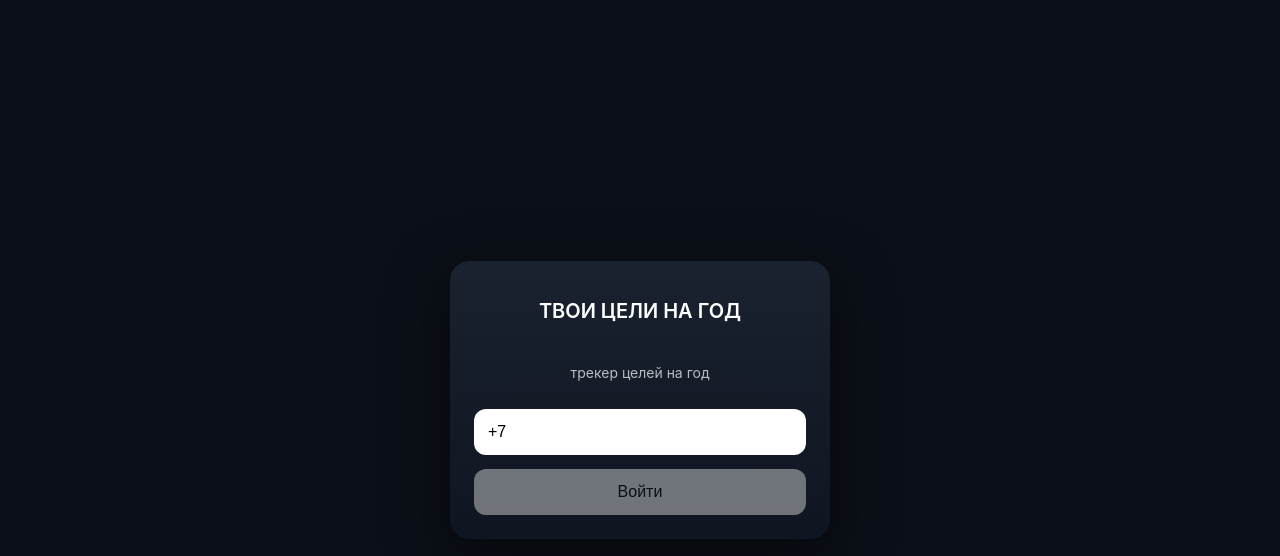
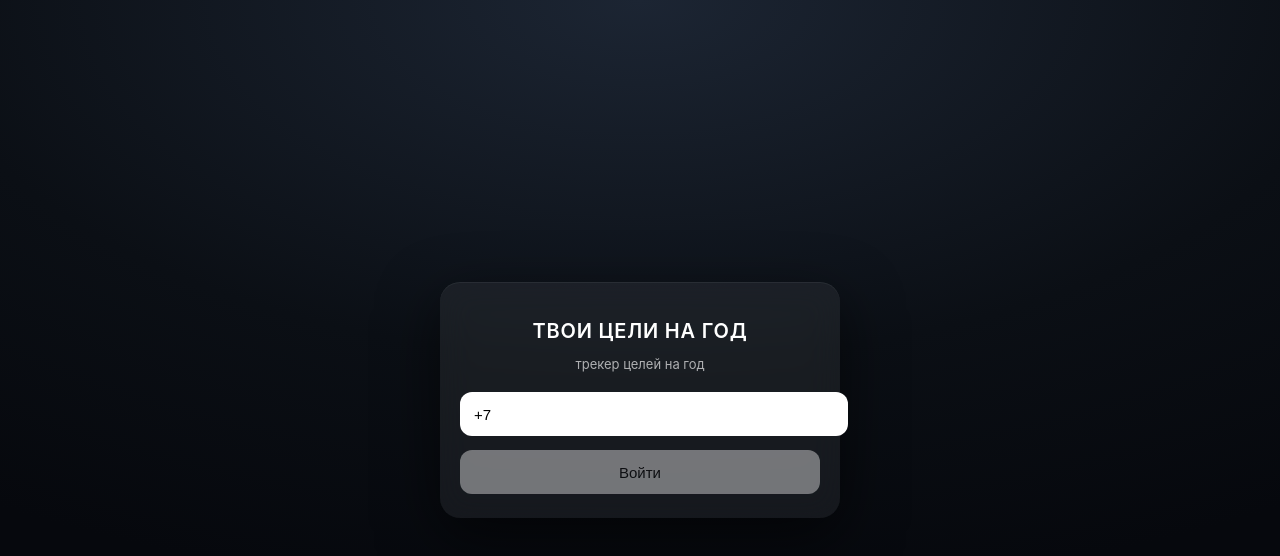
Before and after one commit to Ulibaykin/goals-2026, a Next.js app: page / in a window 1280 px wide. Shown: the top 556 px of the page. Built offline with nearby package versions, Linux system fonts and the light colour scheme.

Commit message:
Update auth.module.css

```diff
--- a/app/auth.module.css
+++ b/app/auth.module.css
@@ -1,182 +1,226 @@
-/* RESET + SAFE BASE */
-* {
-  box-sizing: border-box;
-  -webkit-tap-highlight-color: transparent;
-}
+/* ===============================
+   SAFE BASE (CSS MODULES FRIENDLY)
+   =============================== */
 
-html,
-body {
-  margin: 0;
-  padding: 0;
-  height: 100%;
-  background: #0b0f17;
-  font-family: -apple-system, BlinkMacSystemFont, 'Segoe UI',
-    Roboto, Helvetica, Arial, sans-serif;
-  color: #fff;
-}
-
-/* WRAPPER */
 .wrapper {
-  min-height: 100svh;
+  min-height: 100vh;
   display: flex;
   align-items: center;
   justify-content: center;
-  padding:
-    env(safe-area-inset-top)
-    env(safe-area-inset-right)
-    env(safe-area-inset-bottom)
-    env(safe-area-inset-left);
+
+  box-sizing: border-box;
+  -webkit-tap-highlight-color: transparent;
+
+  background: radial-gradient(
+    1200px 600px at top,
+    #1c2533 0%,
+    #0b0f15 60%,
+    #06080d 100%
+  );
+
+  font-family: -apple-system, BlinkMacSystemFont, "Segoe UI",
+    Roboto, Inter, Helvetica, Arial, sans-serif;
+
+  padding: 16px;
 }
 
-/* CARD */
+/* ===============================
+   CARD
+   =============================== */
+
 .card {
   width: 100%;
-  max-width: 380px;
-  background: linear-gradient(180deg, #1a2230, #0f1520);
+  max-width: 360px;
+
+  background: rgba(255, 255, 255, 0.06);
+  backdrop-filter: blur(16px);
+  -webkit-backdrop-filter: blur(16px);
+
   border-radius: 20px;
-  padding: 24px;
-  box-shadow: 0 20px 60px rgba(0, 0, 0, 0.5);
+  padding: 24px 20px;
+
+  box-shadow:
+    0 20px 60px rgba(0, 0, 0, 0.6),
+    inset 0 1px 0 rgba(255, 255, 255, 0.06);
+
+  color: #ffffff;
 }
 
-/* CENTER BLOCKS */
-.center {
-  display: flex;
-  flex-direction: column;
-  align-items: center;
-  gap: 14px;
+/* ===============================
+   TYPOGRAPHY
+   =============================== */
+
+.title {
   text-align: center;
-}
-
-/* TEXT */
-.title {
   font-size: 20px;
   font-weight: 600;
+  letter-spacing: 0.04em;
+  margin-bottom: 6px;
 }
 
 .subtitle {
-  font-size: 14px;
-  opacity: 0.7;
+  text-align: center;
+  font-size: 13px;
+  opacity: 0.65;
+  margin-bottom: 20px;
 }
 
-/* INPUTS */
-.input,
-textarea {
+/* ===============================
+   INPUTS & BUTTONS
+   =============================== */
+
+.input {
   width: 100%;
+  height: 44px;
+
   border-radius: 12px;
-  padding: 14px;
   border: none;
   outline: none;
-  font-size: 16px;
-  appearance: none;
-  -webkit-appearance: none;
+
+  padding: 0 14px;
+  font-size: 15px;
+
+  background: #ffffff;
+  color: #000000;
+
+  margin-bottom: 14px;
 }
 
-textarea {
-  resize: none;
-  min-height: 90px;
+.input::placeholder {
+  color: #888;
 }
 
-/* BUTTONS */
-.button,
-button {
+.button {
   width: 100%;
+  height: 44px;
+
   border-radius: 12px;
-  padding: 14px;
   border: none;
-  font-size: 16px;
+  cursor: pointer;
+
+  font-size: 15px;
   font-weight: 500;
+
   background: #ffffff;
-  color: #000;
-  cursor: pointer;
-  appearance: none;
-  -webkit-appearance: none;
+  color: #000000;
+
+  transition: transform 0.15s ease, opacity 0.15s ease;
 }
 
-button:disabled {
+.button:active {
+  transform: scale(0.97);
+}
+
+.button:disabled {
   opacity: 0.4;
   cursor: default;
 }
 
-/* SHAKE */
+/* ===============================
+   STEPS ANIMATION
+   =============================== */
+
+.step {
+  transition: opacity 0.3s ease, transform 0.3s ease;
+}
+
+.active {
+  opacity: 1;
+  transform: translateY(0);
+}
+
+.hidden {
+  opacity: 0;
+  transform: translateY(12px);
+  pointer-events: none;
+  position: absolute;
+}
+
+/* ===============================
+   SHAKE (ERROR)
+   =============================== */
+
+@keyframes shake {
+  0% { transform: translateX(0); }
+  25% { transform: translateX(-4px); }
+  50% { transform: translateX(4px); }
+  75% { transform: translateX(-4px); }
+  100% { transform: translateX(0); }
+}
+
 .shake {
   animation: shake 0.4s;
 }
 
-@keyframes shake {
-  0% { transform: translateX(0); }
-  25% { transform: translateX(-6px); }
-  50% { transform: translateX(6px); }
-  75% { transform: translateX(-4px); }
-  100% { transform: translateX(0); }
-}
+/* ===============================
+   GOALS LIST
+   =============================== */
 
-/* GOALS LIST */
 .goalCard {
-  background: rgba(255, 255, 255, 0.05);
+  background: rgba(255, 255, 255, 0.06);
   border-radius: 14px;
   padding: 14px;
   margin-bottom: 12px;
-  cursor: pointer;
 }
 
-.goalHeader {
-  display: flex;
-  justify-content: space-between;
-  align-items: center;
-  margin-bottom: 6px;
+.goalTitle {
+  font-size: 14px;
+  font-weight: 500;
+  margin-bottom: 4px;
 }
 
-.goalDesc {
-  font-size: 13px;
+.goalDescription {
+  font-size: 12px;
   opacity: 0.7;
+
   display: -webkit-box;
   -webkit-line-clamp: 2;
   -webkit-box-orient: vertical;
   overflow: hidden;
 }
 
-/* PROGRESS */
-.progress {
+/* ===============================
+   PROGRESS
+   =============================== */
+
+.progressBar {
   height: 6px;
-  background: rgba(255, 255, 255, 0.1);
-  border-radius: 999px;
+  border-radius: 6px;
+  background: rgba(255, 255, 255, 0.12);
   overflow: hidden;
   margin-top: 8px;
 }
 
 .progressFill {
   height: 100%;
-  border-radius: 999px;
   transition: width 0.3s ease;
+  background: linear-gradient(
+    90deg,
+    #1e4fff 0%,
+    #1e4fff 50%,
+    #00ff6a 100%
+  );
 }
 
-/* PERCENT */
-.percent {
-  font-size: 13px;
-  font-weight: 600;
-  background: linear-gradient(90deg, #c49b00, #ffd700);
-  -webkit-background-clip: text;
-  -webkit-text-fill-color: transparent;
+/* ===============================
+   DEADLINE
+   =============================== */
+
+.deadline {
+  font-size: 11px;
+  opacity: 0.7;
+  margin-top: 8px;
+  text-align: center;
 }
 
-/* DEADLINE */
-.deadline {
-  font-size: 12px;
-  opacity: 0.6;
-  margin-top: 6px;
+/* ===============================
+   SUCCESS
+   =============================== */
+
+.trophy {
+  font-size: 18px;
 }
 
-/* GOAL VIEW */
-.bigPercent {
-  font-size: 42px;
-  font-weight: 700;
-  background: linear-gradient(90deg, #c49b00, #ffd700);
-  -webkit-background-clip: text;
-  -webkit-text-fill-color: transparent;
-  margin: 10px 0;
+.completed {
+  color: #00ff6a;
 }
-
-.controls {
-  display: flex;
-  gap: 10px;
-}
```
